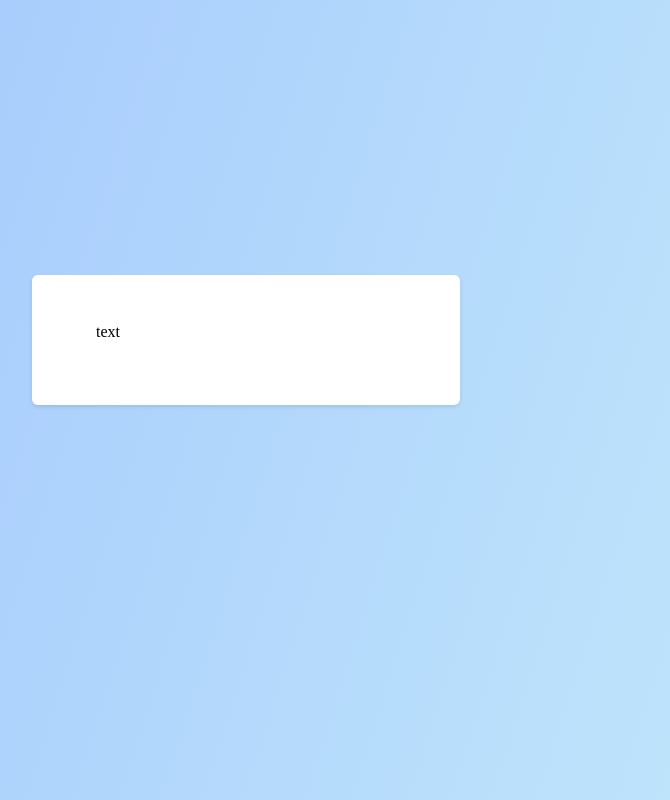
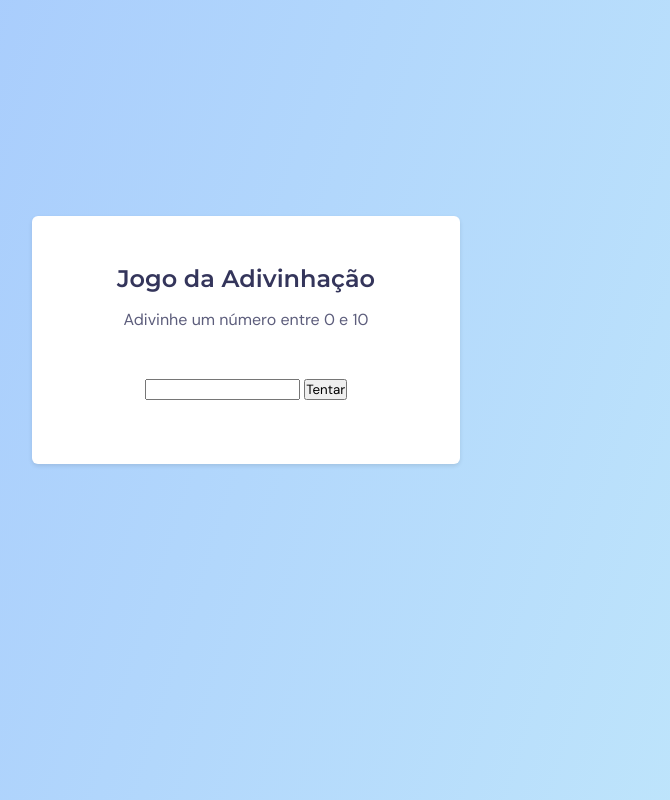
Before and after one commit to EmersonMarinho/Quess_Game, a plain HTML site: page index.html in a window 1280 px wide. Shown: the whole page, without its empty margins (394-1064 px from the left). Drawn offline with Linux system fonts and the light colour scheme.

Commit message:
styling main content without button

```diff
--- a/index.html
+++ b/index.html
@@ -1,14 +1,28 @@
 <!DOCTYPE html>
 <html lang="en">
   <head>
+    <link rel="preconnect" href="https://fonts.gstatic.com" crossorigin />
+    <link rel="preconnect" href="https://fonts.googleapis.com" />
     <meta charset="UTF-8" />
     <meta http-equiv="X-UA-Compatible" content="IE=edge" />
     <meta name="viewport" content="width=device-width, initial-scale=1.0" />
     <title>Jogo De Adivinhação</title>
+    <link
+      href="https://fonts.googleapis.com/css2?family=DM+Sans:wght@400;700&family=Montserrat:wght@600&display=swap"
+      rel="stylesheet"
+    />
     <link rel="stylesheet" href="/style.css" />
   </head>
   <body>
-    <main>text</main>
+    <main>
+      <h1>Jogo da Adivinhação</h1>
+      <p>Adivinhe um número entre 0 e 10</p>
+
+      <form>
+        <input type="text" />
+        <button>Tentar</button>
+      </form>
+    </main>
 
     <script src="/script.js"></script>
   </body>
--- a/style.css
+++ b/style.css
@@ -16,6 +16,31 @@ body {
   height: 100vh;
 }
 
+body,
+button,
+input {
+  font-family: "DM Sans", sans-serif;
+}
+
+h1 {
+  font-family: "Montserrat", sans-serif;
+  font-size: 2.4rem;
+  margin-bottom: 1.6rem;
+}
+
+h1,
+p {
+  color: #34355b;
+}
+
+p {
+  opacity: 80%;
+}
+
+form {
+  margin-top: 4.8rem;
+}
+
 main {
   background: #fff;
   box-shadow: 0 0.2rem 0.4rem rgba(0, 0, 0, 0.1);
@@ -23,4 +48,5 @@ main {
   padding: 4.8rem 6.4rem 6.4rem;
   width: min(42.8rem, 90%);
   margin-top: -12rem;
+  text-align: center;
 }
```
